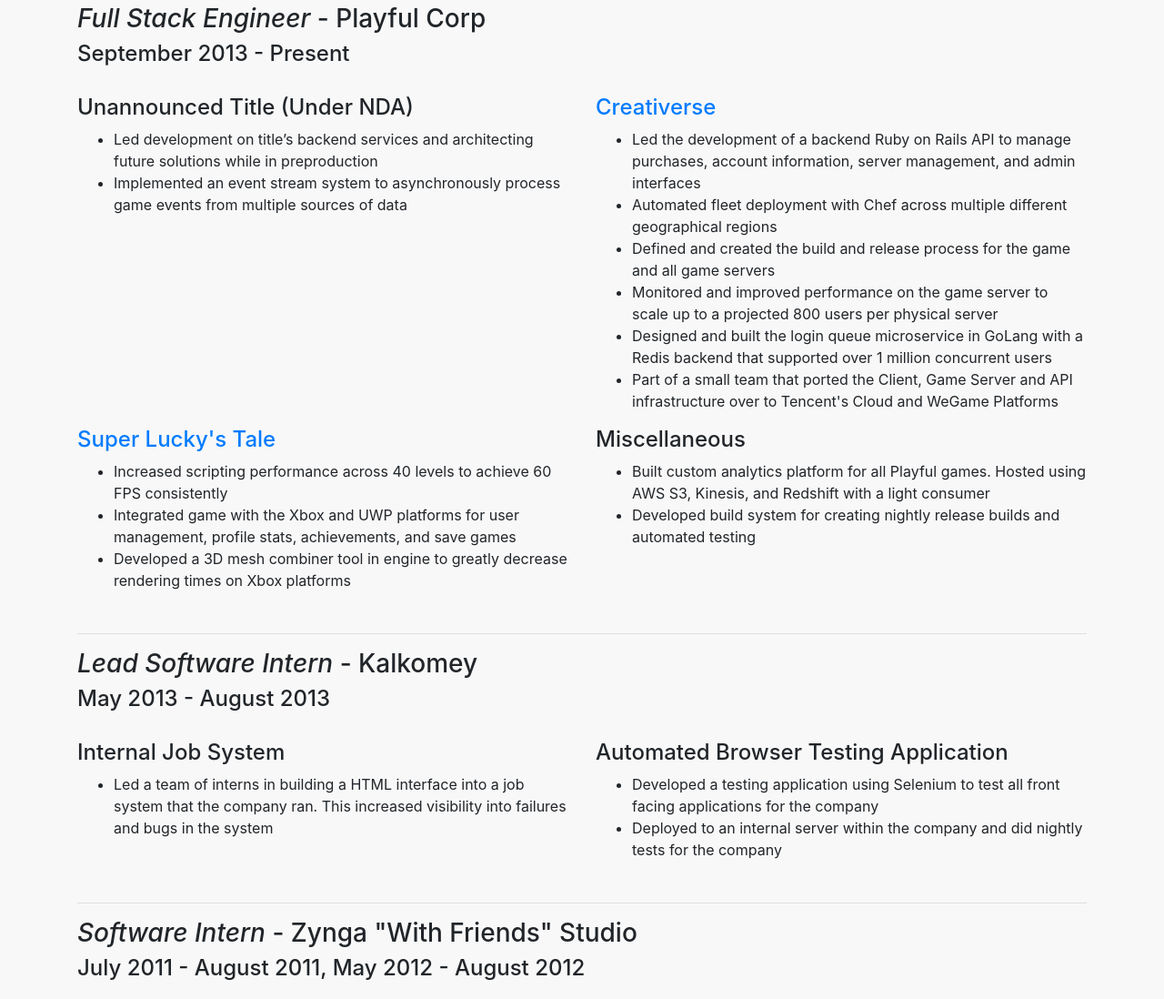
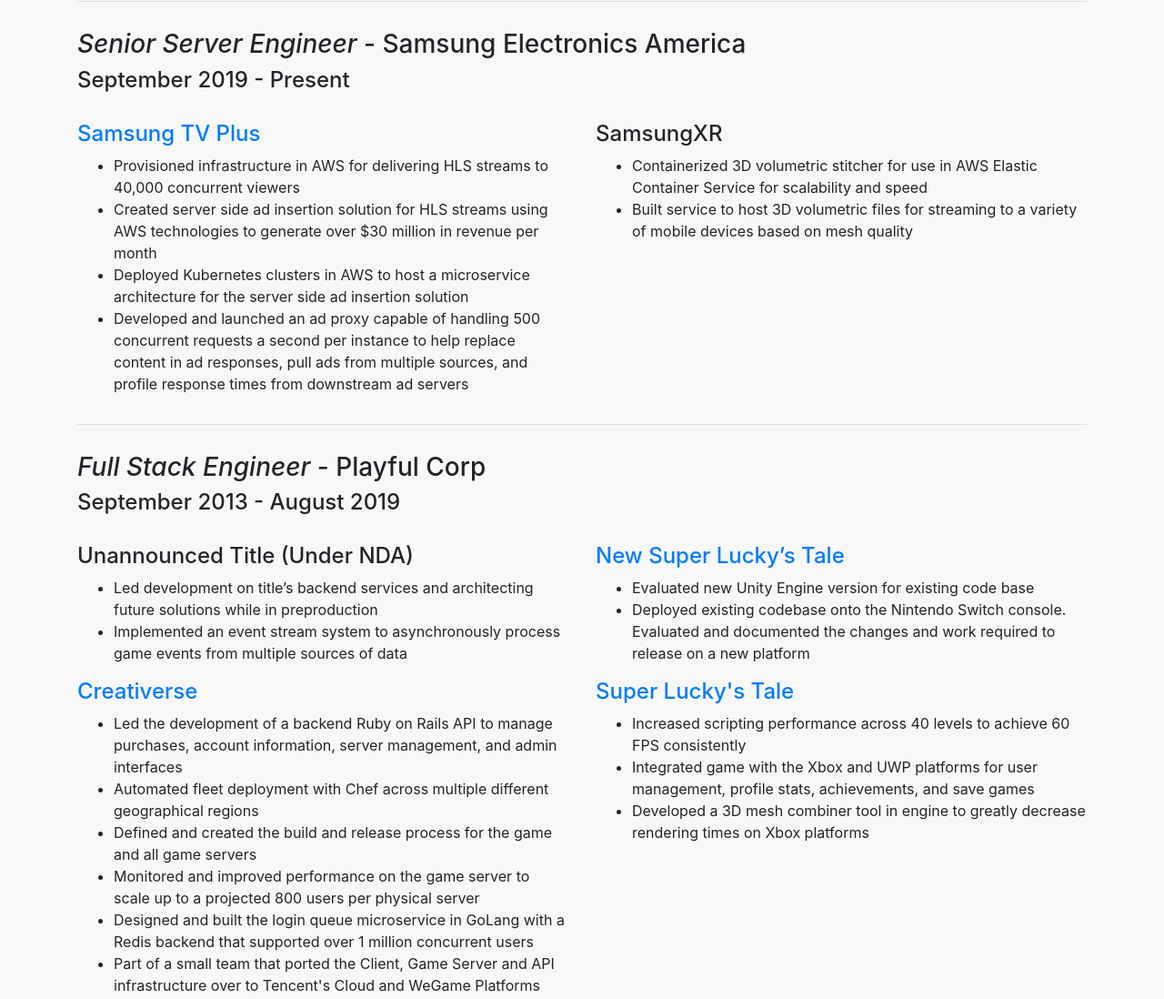
Before and after one commit to mlohstroh/resume, a plain HTML site: page public/index.html in a window 1280 px wide. Shown: the part 1150-2248 px from the top of the page at 91% size. Drawn offline with nearby package versions, Linux system fonts and the light colour scheme.

Commit message:
adding samsung experience

```diff
--- a/public/index.html
+++ b/public/index.html
@@ -39,8 +39,6 @@
                         Working as a software developer in the games industry has given me extensive experience in many different areas. I pride myself in taking on new challenges and learning new technologies to stay ahead of the curve.
                     </p>
 
-                    <p class="lead">
-                        As an example of learning new tech, this site is hosted on my own Kubernetes cluster. While Kubernetes is extremely overkill for a site like this, I enjoy having an excuse to use Kubernetes.
                     <h5>Education</h5>
                     <p>
                         B.S. in Computer Science.<br/>
@@ -81,14 +79,38 @@
                         <li>.NET Core</li>
                         <li>NodeJS</li>
                         <li>React.js</li>
+                        <li>Terraform</li>
                     </ul>
                 </div>
             </div>
             <h2 class="header">Jobs</h2>
             <hr>
             <div class="page-top-buffer"></div>
+            <h3><span class="job-title">Senior Server Engineer</span> - Samsung Electronics America</h3>
+            <h4>September 2019 - Present</h4>
+            <div class="page-top-buffer"></div>
+            <div class="row">
+                <div class="col-md-6">
+                    <h4><a href="https://www.samsung.com/us/televisions-home-theater/tvs/tvplus/" target="_blank">Samsung TV Plus</a></h4>
+                    <ul>
+                        <li>Provisioned infrastructure in AWS for delivering HLS streams to 40,000 concurrent viewers</li>
+                        <li>Created server side ad insertion solution for HLS streams using AWS technologies to generate over $30 million in revenue per month</li>
+                        <li>Deployed Kubernetes clusters in AWS to host a microservice architecture for the server side ad insertion solution</li>
+                        <li>Developed and launched an ad proxy capable of handling 500 concurrent requests a second per instance to help replace content in ad responses, pull ads from multiple sources, and profile response times from downstream ad servers</li>
+                    </ul>
+                </div>
+                <div class="col-md-6">
+                    <h4>SamsungXR</h4>
+                    <ul>
+                        <li>Containerized 3D volumetric stitcher for use in AWS Elastic Container Service for scalability and speed</li>
+                        <li>Built service to host 3D volumetric files for streaming to a variety of mobile devices based on mesh quality</li>
+                    </ul>
+                </div>
+            </div>
+            <hr>
+            <div class="page-top-buffer"></div>
             <h3><span class="job-title">Full Stack Engineer</span> - Playful Corp</h3>
-            <h4>September 2013 - Present</h4>
+            <h4>September 2013 - August 2019</h4>
             <div class="page-top-buffer"></div>
             <div class="row">
                 <div class="col-md-6">
@@ -99,7 +121,14 @@
                     </ul>
                 </div>
                 <div class="col-md-6">
-                    <h4><a href="https://store.steampowered.com/app/280790/Creativerse/">Creativerse</a></h4>
+                    <h4><a href="https://www.nintendo.com/games/detail/new-super-luckys-tale-switch/" target="_blank">New Super Lucky’s Tale</a></h4>
+                    <ul>
+                        <li>Evaluated new Unity Engine version for existing code base</li>
+                        <li>Deployed existing codebase onto the Nintendo Switch console. Evaluated and documented the changes and work required to release on a new platform</li>
+                    </ul>
+                </div>
+                <div class="col-md-6">
+                    <h4><a href="https://store.steampowered.com/app/280790/Creativerse/" target="_blank">Creativerse</a></h4>
                     <ul>
                         <li>Led the development of a backend Ruby on Rails API to manage purchases, account information, server management, and admin interfaces</li>
                         <li>Automated fleet deployment with Chef across multiple different geographical regions</li>
@@ -110,7 +139,7 @@
                     </ul>
                 </div>
                 <div class="col-md-6">
-                    <h4><a href="https://www.microsoft.com/en-us/p/super-luckys-tale-for-xbox-one/8znk82972g53?activetab=pivot%3aoverviewtab">Super Lucky's Tale</a></h4>
+                    <h4><a href="https://www.microsoft.com/en-us/p/super-luckys-tale-for-xbox-one/8znk82972g53?activetab=pivot%3aoverviewtab" target="_blank">Super Lucky's Tale</a></h4>
                     <ul>
                         <li>Increased scripting performance across 40 levels to achieve 60 FPS consistently</li>
                         <li>Integrated game with the Xbox and UWP platforms for user management, profile stats, achievements, and save games</li>
```
